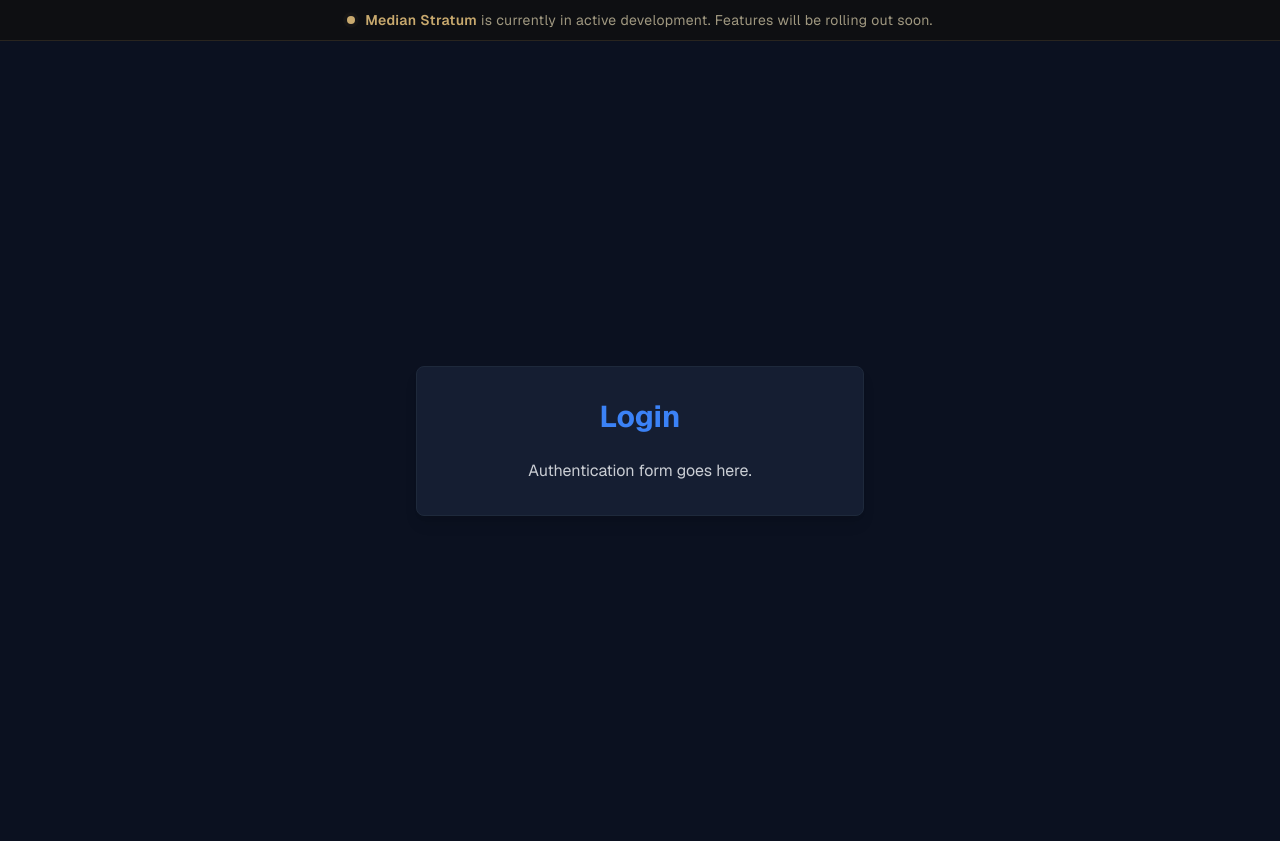
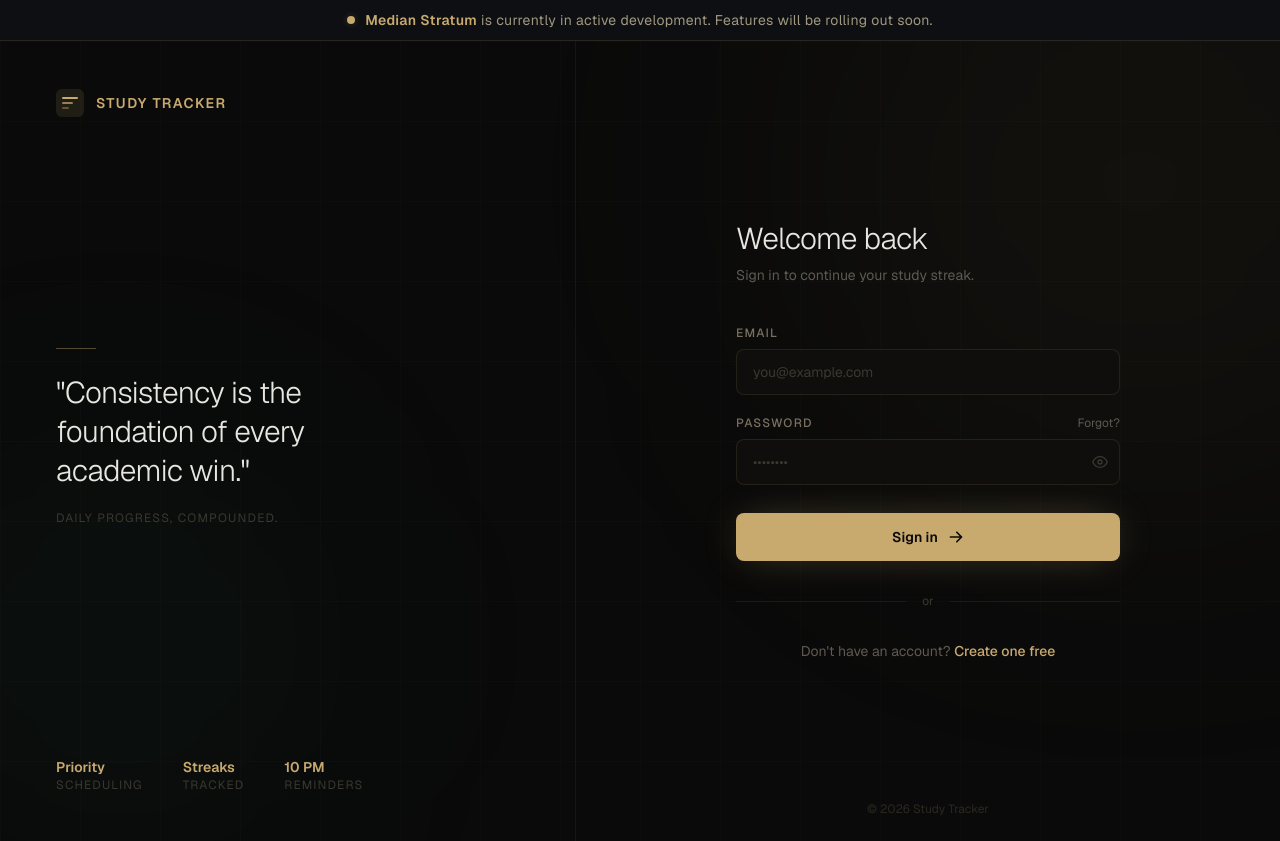
Before and after one commit to EMMD474/study-tracker, a Next.js app: page /auth/login in a window 1280 px wide. Built offline with nearby package versions, Linux system fonts and the light colour scheme.

Commit message:
login page done

```diff
--- a/app/auth/login/page.tsx
+++ b/app/auth/login/page.tsx
@@ -1,10 +1,215 @@
+"use client";
+
+import React, { useState } from "react";
+import Link from "next/link";
+
 export default function LoginPage() {
+  const [showPassword, setShowPassword] = useState(false);
+  const [email, setEmail] = useState("");
+  const [password, setPassword] = useState("");
+
+  const handleSubmit = (e: React.FormEvent) => {
+    e.preventDefault();
+    // handle login logic
+  };
+
   return (
-    <div className="flex min-h-screen flex-col items-center justify-center p-6">
-      <div className="w-full max-w-md rounded-lg bg-card p-8 shadow-lg border border-border">
-        <h1 className="text-3xl font-bold text-primary mb-6 text-center">Login</h1>
-        <p className="text-center text-foreground/80">Authentication form goes here.</p>
+    <main className="relative flex min-h-screen overflow-hidden bg-[#0a0a0a] text-[#e8e6e0]">
+
+      {/* ── Ambient background ── */}
+      <div className="pointer-events-none absolute inset-0">
+        <div className="absolute -top-40 -right-40 h-[600px] w-[600px] rounded-full bg-[#c8a96e]/6 blur-[150px]" />
+        <div className="absolute bottom-0 -left-20 h-[400px] w-[400px] rounded-full bg-[#1d9e75]/5 blur-[130px]" />
+        {/* Grid texture */}
+        <div
+          className="absolute inset-0 opacity-[0.03]"
+          style={{
+            backgroundImage:
+              "linear-gradient(rgba(200,169,110,0.6) 1px, transparent 1px), linear-gradient(90deg, rgba(200,169,110,0.6) 1px, transparent 1px)",
+            backgroundSize: "80px 80px",
+          }}
+        />
       </div>
-    </div>
+
+      {/* ── Left panel — branding ── */}
+      <div className="relative z-10 hidden w-[45%] flex-col justify-between border-r border-[#c8a96e]/8 px-14 py-12 lg:flex">
+
+        {/* Logo */}
+        <Link href="/" className="flex items-center gap-3 group">
+          <svg width="28" height="28" viewBox="0 0 28 28" fill="none" xmlns="http://www.w3.org/2000/svg">
+            <rect width="28" height="28" rx="6" fill="#c8a96e" fillOpacity="0.12" />
+            <rect x="6" y="8" width="16" height="2" rx="1" fill="#c8a96e" />
+            <rect x="6" y="13" width="11" height="2" rx="1" fill="#c8a96e" fillOpacity="0.7" />
+            <rect x="6" y="18" width="7" height="2" rx="1" fill="#c8a96e" fillOpacity="0.4" />
+          </svg>
+          <span className="text-sm font-semibold tracking-widest text-[#c8a96e] uppercase transition-opacity group-hover:opacity-70">
+            Study Tracker
+          </span>
+        </Link>
+
+        {/* Center quote / tagline */}
+        <div className="max-w-xs">
+          <div className="mb-6 h-px w-10 bg-[#c8a96e]/40" />
+          <blockquote className="text-3xl font-light leading-[1.3] tracking-[-0.02em] text-[#e8e6e0]">
+            "Consistency is the foundation of every academic win."
+          </blockquote>
+          <p className="mt-5 text-xs tracking-widest text-[#3a3830] uppercase">
+            Daily progress, compounded.
+          </p>
+        </div>
+
+        {/* Bottom stat row */}
+        <div className="flex gap-10">
+          {[
+            { val: "Priority", label: "scheduling" },
+            { val: "Streaks", label: "tracked" },
+            { val: "10 PM", label: "reminders" },
+          ].map((s) => (
+            <div key={s.label}>
+              <p className="text-sm font-semibold text-[#c8a96e]">{s.val}</p>
+              <p className="text-xs text-[#3a3830] uppercase tracking-widest">{s.label}</p>
+            </div>
+          ))}
+        </div>
+      </div>
+
+      {/* ── Right panel — form ── */}
+      <div className="relative z-10 flex flex-1 flex-col items-center justify-center px-6 py-12 sm:px-12">
+
+        {/* Mobile logo */}
+        <Link href="/" className="mb-10 flex items-center gap-3 lg:hidden">
+          <svg width="24" height="24" viewBox="0 0 28 28" fill="none" xmlns="http://www.w3.org/2000/svg">
+            <rect width="28" height="28" rx="6" fill="#c8a96e" fillOpacity="0.12" />
+            <rect x="6" y="8" width="16" height="2" rx="1" fill="#c8a96e" />
+            <rect x="6" y="13" width="11" height="2" rx="1" fill="#c8a96e" fillOpacity="0.7" />
+            <rect x="6" y="18" width="7" height="2" rx="1" fill="#c8a96e" fillOpacity="0.4" />
+          </svg>
+          <span className="text-sm font-semibold tracking-widest text-[#c8a96e] uppercase">
+            Study Tracker
+          </span>
+        </Link>
+
+        <div className="w-full max-w-sm">
+
+          {/* Header */}
+          <div className="mb-10">
+            <h1 className="text-3xl font-light tracking-[-0.025em] text-[#e8e6e0]">
+              Welcome back
+            </h1>
+            <p className="mt-2 text-sm text-[#5e5a52]">
+              Sign in to continue your study streak.
+            </p>
+          </div>
+
+          {/* Form */}
+          <form onSubmit={handleSubmit} className="flex flex-col gap-5">
+
+            {/* Email field */}
+            <div className="flex flex-col gap-2">
+              <label htmlFor="email" className="text-xs font-medium tracking-widest text-[#7a7060] uppercase">
+                Email
+              </label>
+              <input
+                id="email"
+                type="email"
+                autoComplete="email"
+                required
+                value={email}
+                onChange={(e) => setEmail(e.target.value)}
+                placeholder="you@example.com"
+                className="w-full rounded-lg border border-[#c8a96e]/12 bg-[#0f0e0c] px-4 py-3 text-sm text-[#e8e6e0] placeholder-[#3a3830] outline-none ring-0 transition-all duration-200 focus:border-[#c8a96e]/40 focus:bg-[#111009]"
+              />
+            </div>
+
+            {/* Password field */}
+            <div className="flex flex-col gap-2">
+              <div className="flex items-center justify-between">
+                <label htmlFor="password" className="text-xs font-medium tracking-widest text-[#7a7060] uppercase">
+                  Password
+                </label>
+                <Link
+                  href="/auth/forgot-password"
+                  className="text-xs text-[#5e5a52] transition-colors hover:text-[#c8a96e]"
+                >
+                  Forgot?
+                </Link>
+              </div>
+              <div className="relative">
+                <input
+                  id="password"
+                  type={showPassword ? "text" : "password"}
+                  autoComplete="current-password"
+                  required
+                  value={password}
+                  onChange={(e) => setPassword(e.target.value)}
+                  placeholder="••••••••"
+                  className="w-full rounded-lg border border-[#c8a96e]/12 bg-[#0f0e0c] px-4 py-3 pr-11 text-sm text-[#e8e6e0] placeholder-[#3a3830] outline-none transition-all duration-200 focus:border-[#c8a96e]/40 focus:bg-[#111009]"
+                />
+                <button
+                  type="button"
+                  onClick={() => setShowPassword(!showPassword)}
+                  className="absolute right-3 top-1/2 -translate-y-1/2 text-[#3a3830] transition-colors hover:text-[#7a7060]"
+                  aria-label="Toggle password visibility"
+                >
+                  {showPassword ? (
+                    // Eye-off icon
+                    <svg xmlns="http://www.w3.org/2000/svg" className="h-4 w-4" viewBox="0 0 24 24" fill="none" stroke="currentColor" strokeWidth="2" strokeLinecap="round" strokeLinejoin="round">
+                      <path d="M17.94 17.94A10.07 10.07 0 0112 20c-7 0-11-8-11-8a18.45 18.45 0 015.06-5.94" />
+                      <path d="M9.9 4.24A9.12 9.12 0 0112 4c7 0 11 8 11 8a18.5 18.5 0 01-2.16 3.19" />
+                      <line x1="1" y1="1" x2="23" y2="23" />
+                    </svg>
+                  ) : (
+                    // Eye icon
+                    <svg xmlns="http://www.w3.org/2000/svg" className="h-4 w-4" viewBox="0 0 24 24" fill="none" stroke="currentColor" strokeWidth="2" strokeLinecap="round" strokeLinejoin="round">
+                      <path d="M1 12s4-8 11-8 11 8 11 8-4 8-11 8-11-8-11-8z" />
+                      <circle cx="12" cy="12" r="3" />
+                    </svg>
+                  )}
+                </button>
+              </div>
+            </div>
+
+            {/* Submit */}
+            <button
+              type="submit"
+              className="group mt-2 flex w-full items-center justify-center gap-2.5 rounded-lg bg-[#c8a96e] px-6 py-3.5 text-sm font-semibold text-[#0a0a0a] shadow-[0_0_40px_-10px_rgba(200,169,110,0.4)] transition-all duration-300 hover:shadow-[0_0_60px_-10px_rgba(200,169,110,0.6)] hover:scale-[1.01] active:scale-[0.99]"
+            >
+              Sign in
+              <svg
+                className="h-4 w-4 transition-transform duration-200 group-hover:translate-x-0.5"
+                xmlns="http://www.w3.org/2000/svg"
+                viewBox="0 0 20 20"
+                fill="currentColor"
+              >
+                <path fillRule="evenodd" d="M10.293 3.293a1 1 0 011.414 0l6 6a1 1 0 010 1.414l-6 6a1 1 0 01-1.414-1.414L14.586 11H3a1 1 0 110-2h11.586l-4.293-4.293a1 1 0 010-1.414z" clipRule="evenodd" />
+              </svg>
+            </button>
+          </form>
+
+          {/* Divider */}
+          <div className="my-8 flex items-center gap-4">
+            <div className="h-px flex-1 bg-[#c8a96e]/8" />
+            <span className="text-xs text-[#3a3830]">or</span>
+            <div className="h-px flex-1 bg-[#c8a96e]/8" />
+          </div>
+
+          {/* Register link */}
+          <p className="text-center text-sm text-[#5e5a52]">
+            Don&apos;t have an account?{" "}
+            <Link
+              href="/auth/register"
+              className="font-medium text-[#c8a96e] transition-opacity hover:opacity-70"
+            >
+              Create one free
+            </Link>
+          </p>
+        </div>
+
+        {/* Footer */}
+        <p className="absolute bottom-6 text-xs text-[#2a2820]">
+          © {new Date().getFullYear()} Study Tracker
+        </p>
+      </div>
+    </main>
   );
 }
```
